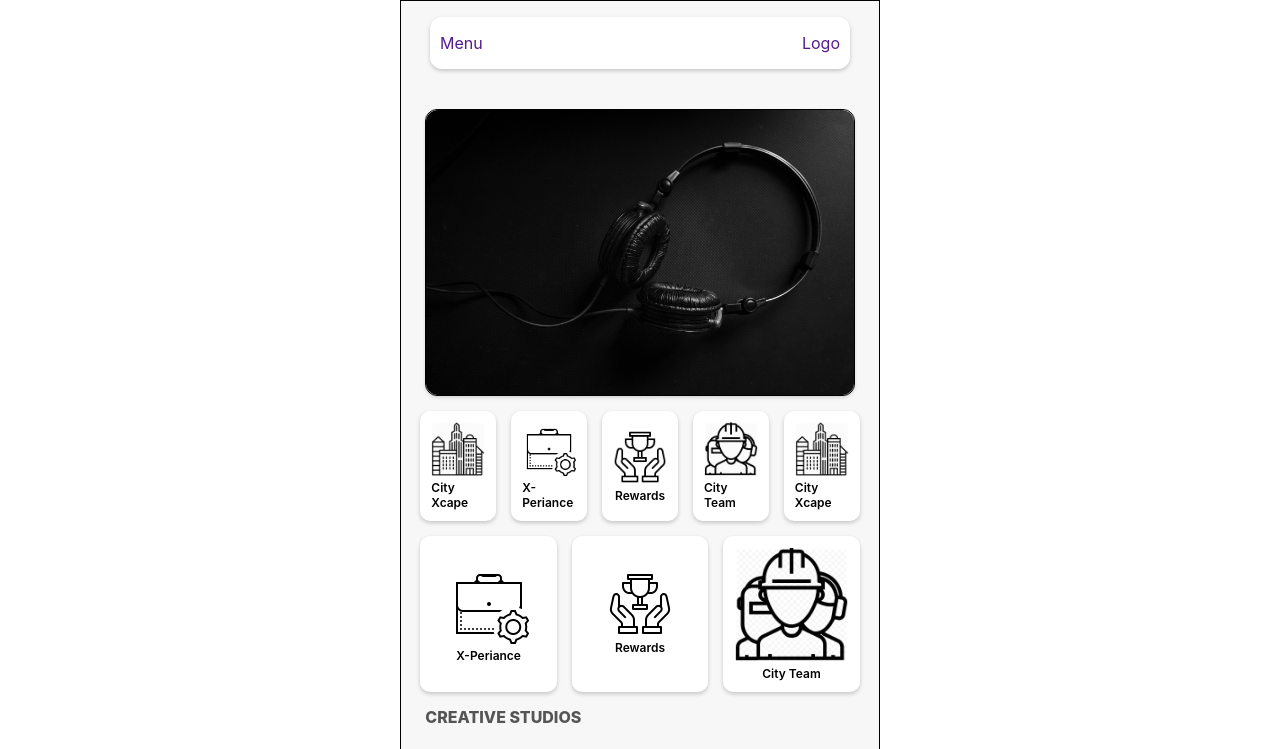
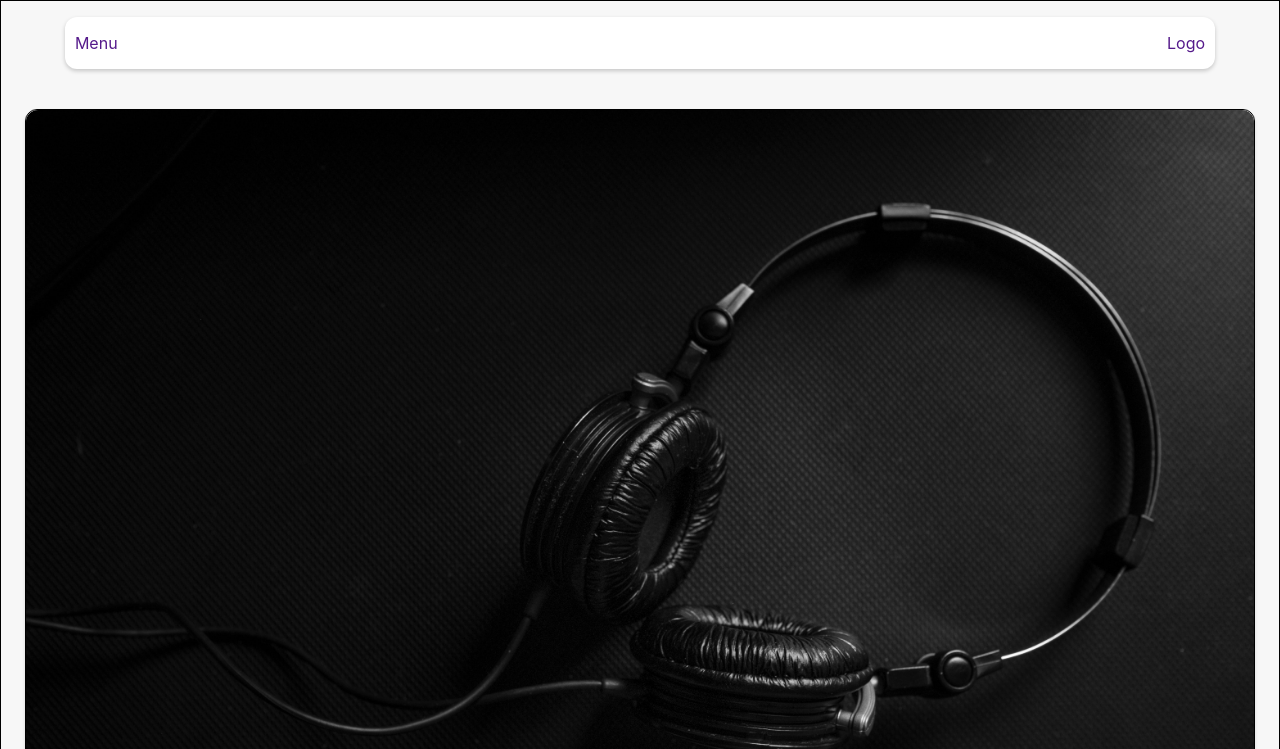
Before and after one commit to Tshitso84/My-Studios-, a plain HTML site: page index.html in a window 1280 px wide. Shown: the top 749 px of the page. Drawn offline with Linux system fonts and the light colour scheme.

Commit message:
Update style.css

```diff
--- a/style.css
+++ b/style.css
@@ -5,7 +5,7 @@
     text-wrap: balance;
 }
 body {
-    min-height: 100vh;
+    min-height: 100dvh;
     display: flex;
     align-items: center;
     justify-content: center;
@@ -28,7 +28,7 @@ header{
     justify-content: space-between;
     align-items: center;
     margin: 0 auto;
-    width: 420px;
+    min-width: 420px;
     color: black;
     padding: 1rem 10px;
     background-color: #fff;
@@ -39,8 +39,8 @@ header{
 }
 
 section {
-    height: 1020px;
-    width: 480px;
+    min-height: 100%;
+    min-width: 100%;
     border: 1px solid black;
     background: #f7f7f7;
 }
```
